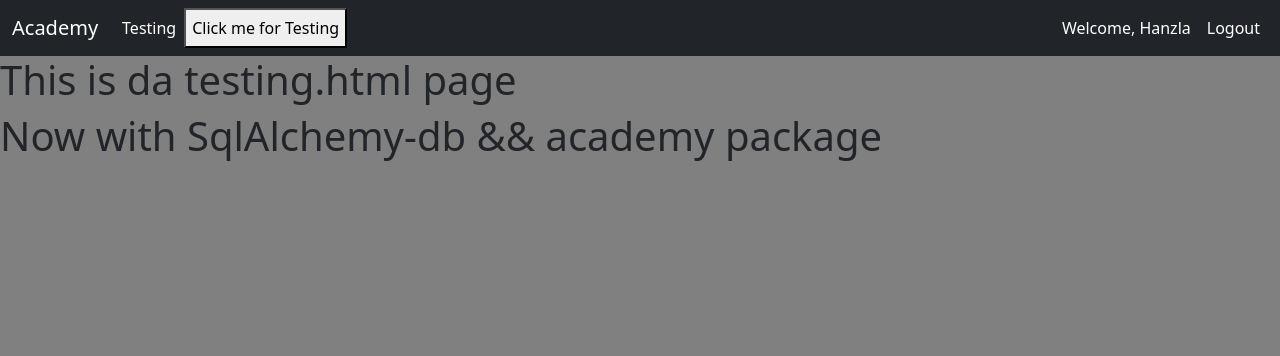
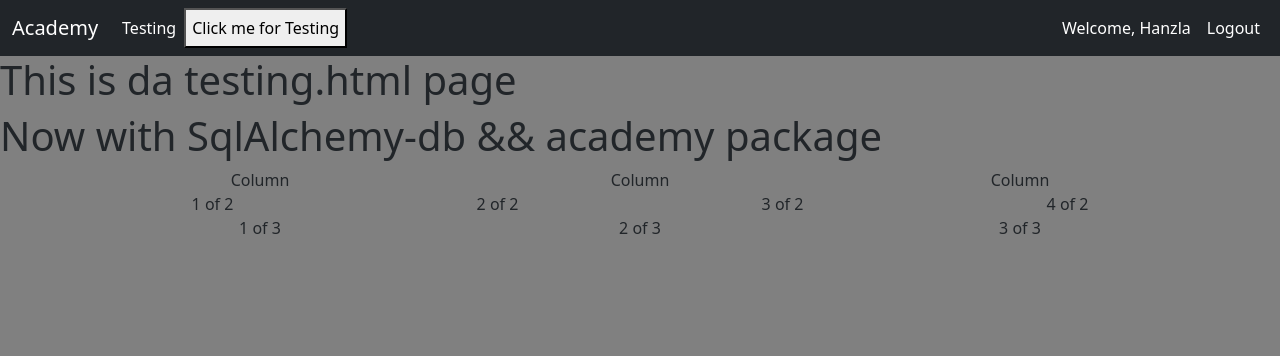
Before and after one commit to mr-hanzla/academy-flask, a Flask app: page /testing in a window 1280 px wide. Shown: the top 356 px of the page. Run offline with Flask 2, Linux system fonts and the light colour scheme; a user stored in the database is signed in.

Commit message:
Everything up and running smooth so far - from this point on IT IS GAME ON

```diff
--- a/academy/__init__.py
+++ b/academy/__init__.py
@@ -1,4 +1,4 @@
-from flask import Flask
+from flask import Flask, url_for
 from flask_bcrypt import Bcrypt
 from flask_sqlalchemy import SQLAlchemy
 from flask_login import LoginManager
@@ -10,5 +10,7 @@ app.config['SECRET_KEY'] = 'c04be6db67e77e45c8feacf9'
 db = SQLAlchemy(app)
 bcrypt = Bcrypt(app)
 login_manager = LoginManager(app)
+login_manager.login_view = 'login_user_route'
+login_manager.login_message_category = 'warning'
 
 from academy import routes
--- a/academy/models.py
+++ b/academy/models.py
@@ -27,6 +27,9 @@ class User(db.Model, UserMixin):
     def check_password_correction(self, attempted_password):
         return bcrypt.check_password_hash(self.password_hash, attempted_password)
 
+    def __repr__(self) -> str:
+        return f'{self.username} - [{self.id}]'
+
 
 class PostTesting(db.Model):
     id = db.Column(db.Integer(), primary_key=True)
--- a/academy/routes.py
+++ b/academy/routes.py
@@ -3,7 +3,7 @@ from flask import flash, render_template, redirect, url_for, request
 from academy.forms import RegisterUserForm, LoginUserForm
 from academy.models import User
 from academy import db
-from flask_login import login_user, logout_user
+from flask_login import current_user, login_user, logout_user, login_required
 
 def show(msg):
     print('*'*50)
@@ -46,6 +46,8 @@ def register_user():
 
             db.session.add(new_user)
             db.session.commit()
+            login_user(new_user)
+            flash(f'Account Created! You are now logged in as {new_user.username}', category='info')
             return redirect(url_for('root'))
         if form.errors != {}:
             for error in form.errors.values():
@@ -60,5 +62,8 @@ def logout():
     return redirect(url_for('root'))
 
 @app.route('/testing')
+@login_required
 def testing():
+    if current_user:
+        show(current_user)
     return render_template('testing.html')
--- a/academy/templates/testing.html
+++ b/academy/templates/testing.html
@@ -5,4 +5,44 @@
 {% block content %}
 <h1>This is da testing.html page</h1>
 <h1>Now with SqlAlchemy-db && academy package</h1>
+<div class="container text-center">
+    <div class="row">
+        <div class="col">
+        Column
+        </div>
+        <div class="col">
+        Column
+        </div>
+        <div class="col">
+        Column
+        </div>
+    </div>
+</div>
+<div class="container text-center">
+    <div class="row">
+      <div class="col">
+        1 of 2
+      </div>
+      <div class="col">
+        2 of 2
+      </div>
+      <div class="col">
+        3 of 2
+      </div>
+      <div class="col">
+        4 of 2
+      </div>
+    </div>
+    <div class="row">
+      <div class="col">
+        1 of 3
+      </div>
+      <div class="col">
+        2 of 3
+      </div>
+      <div class="col">
+        3 of 3
+      </div>
+    </div>
+  </div>
 {% endblock content %}
```
Also changed, not shown: academy/AcademyDatabase/academy.db.
